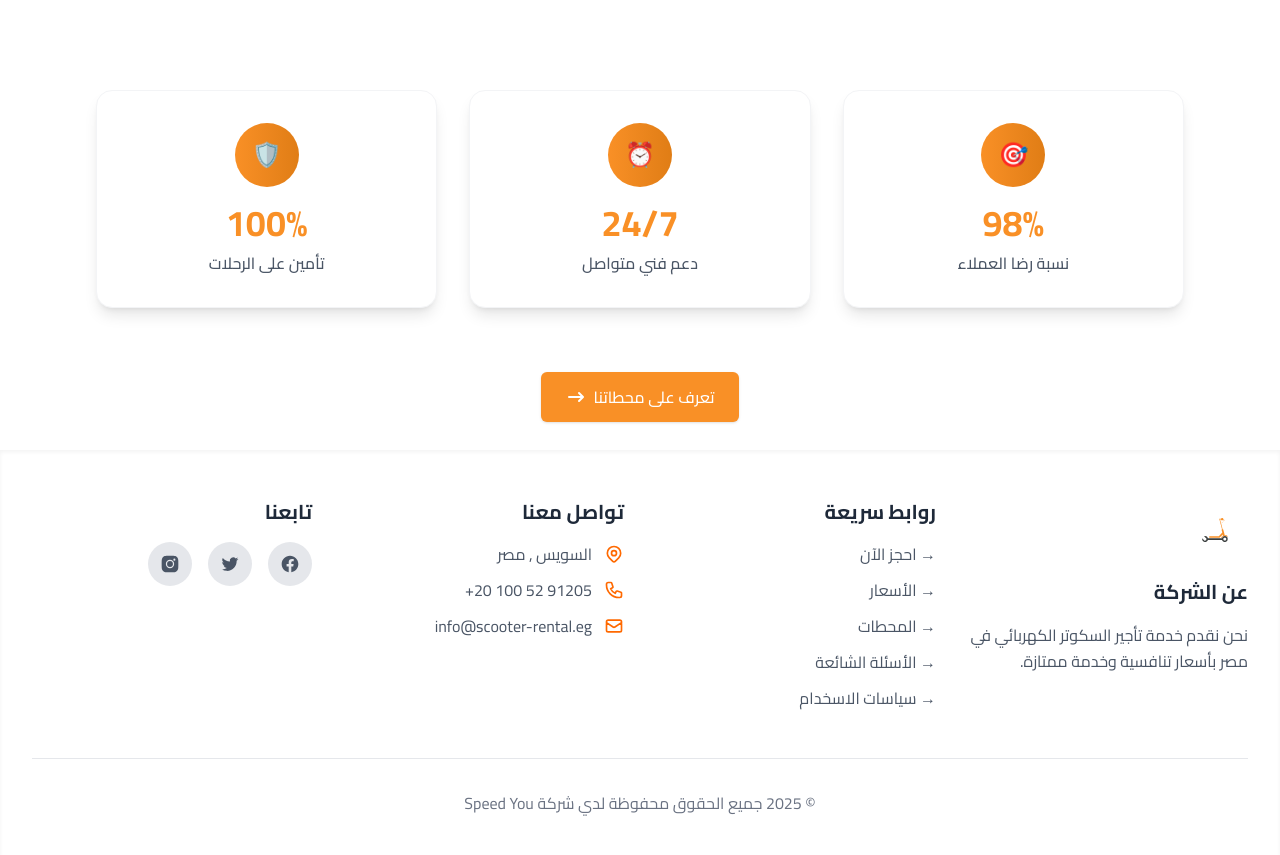
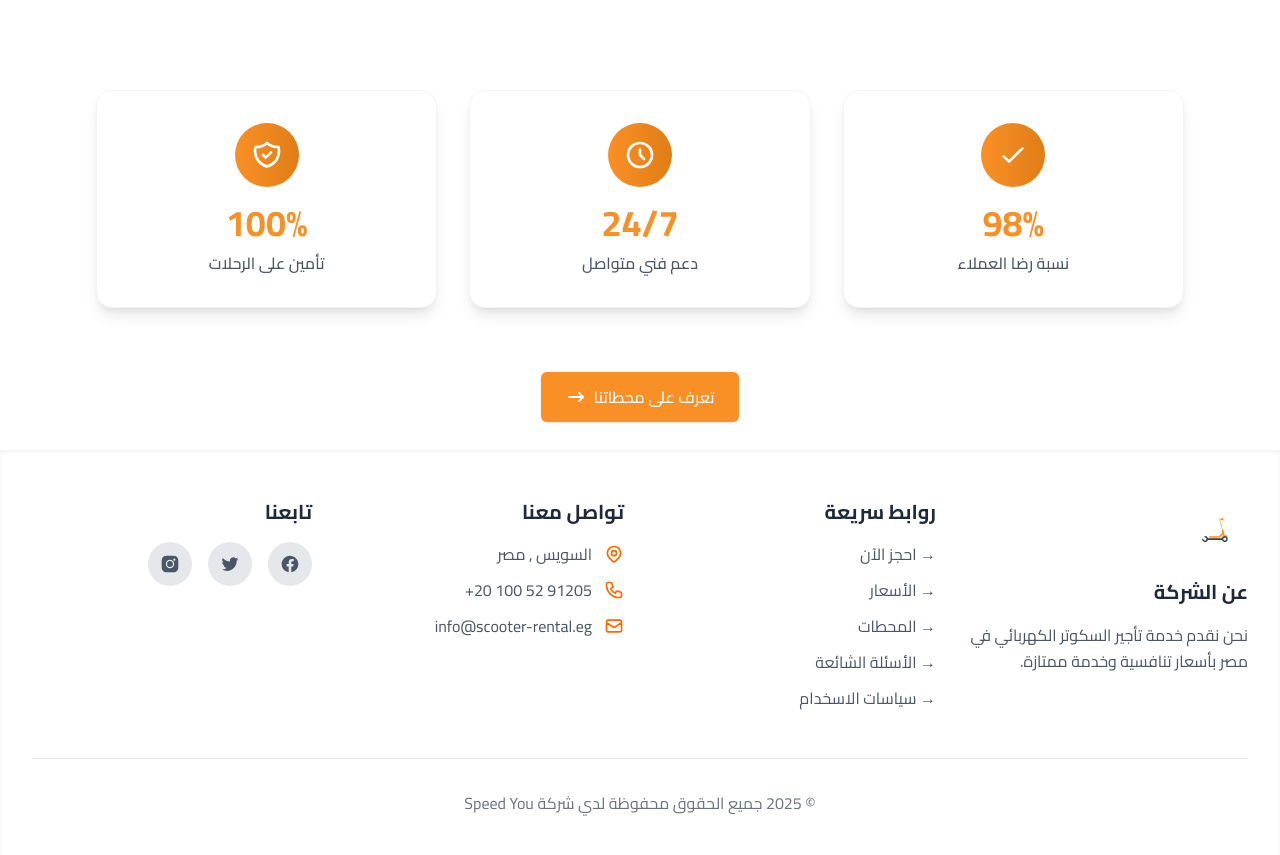
Before and after one commit to hazemezz123/Economic-Project, a React (Vite) app: page / in a window 1280 px wide. Shown: the part 2160-3015 px from the top of the page. Built offline with nearby package versions, Linux system fonts and the light colour scheme.

Commit message:
ContactUs Done !

```diff
--- a/package.json
+++ b/package.json
@@ -10,6 +10,7 @@
     "preview": "vite preview"
   },
   "dependencies": {
+    "@emailjs/browser": "^4.4.1",
     "@fontsource/cairo": "^5.1.1",
     "@heroicons/react": "^2.2.0",
     "@tailwindcss/vite": "^4.0.4",
--- a/src/pages/ContactUs.jsx
+++ b/src/pages/ContactUs.jsx
@@ -1,7 +1,15 @@
-import React from "react";
+import React, { useState, useRef } from "react";
 import { motion, AnimatePresence } from "framer-motion";
+import emailjs from "@emailjs/browser";
 
 const ContactUs = () => {
+  const form = useRef();
+  const [isSubmitting, setIsSubmitting] = useState(false);
+  const [submitStatus, setSubmitStatus] = useState({
+    show: false,
+    isSuccess: false,
+    message: "",
+  });
   const pageVariants = {
     initial: { opacity: 0, y: 20 },
     animate: { opacity: 1, y: 0 },
@@ -37,22 +45,75 @@ const ContactUs = () => {
     },
   ];
 
+  const handleSubmit = (e) => {
+    e.preventDefault();
+    setIsSubmitting(true);
+
+    emailjs
+      .sendForm(
+        "service_98k8dc8",
+        "template_iev0s7v",
+        form.current,
+        "Ef9BuuT4r_8kwD4f_"
+      )
+      .then((result) => {
+        setSubmitStatus({
+          show: true,
+          isSuccess: true,
+          message: "تم إرسال رسالتك بنجاح!",
+        });
+        form.current.reset();
+      })
+      .catch((error) => {
+        setSubmitStatus({
+          show: true,
+          isSuccess: false,
+          message: "حدث خطأ أثناء إرسال الرسالة. يرجى المحاولة مرة أخرى.",
+        });
+      })
+      .finally(() => {
+        setIsSubmitting(false);
+        setTimeout(() => {
+          setSubmitStatus({ show: false, isSuccess: false, message: "" });
+        }, 5000);
+      });
+  };
+
   return (
     <AnimatePresence>
-      <div className="min-h-screen p-25 bg-gray-50 dark:bg-gray-900 ">
+      <div className="min-h-screen p-25 bg-gray-50 dark:bg-gray-900">
         <motion.div
           variants={pageVariants}
           initial="initial"
           animate="animate"
           exit="exit"
           transition={{ duration: 0.5 }}
-          className="max-w-2xl mx-auto"
+          className="max-w-2xl mx-auto px-4 py-16"
         >
           <h1 className="text-4xl font-bold text-center mb-8 text-orange-500 dark:text-orange-400">
             تواصل معنا
           </h1>
 
+          <AnimatePresence>
+            {submitStatus.show && (
+              <motion.div
+                initial={{ opacity: 0, y: -20 }}
+                animate={{ opacity: 1, y: 0 }}
+                exit={{ opacity: 0, y: -20 }}
+                className={`mb-4 p-4 rounded-lg ${
+                  submitStatus.isSuccess
+                    ? "bg-green-100 text-green-700 dark:bg-green-800 dark:text-green-100"
+                    : "bg-red-100 text-red-700 dark:bg-red-800 dark:text-red-100"
+                }`}
+              >
+                {submitStatus.message}
+              </motion.div>
+            )}
+          </AnimatePresence>
+
           <motion.form
+            ref={form}
+            onSubmit={handleSubmit}
             variants={formVariants}
             initial="initial"
             animate="animate"
@@ -65,7 +126,9 @@ const ContactUs = () => {
               </label>
               <input
                 type="text"
+                name="user_name"
                 placeholder="أدخل اسمك"
+                required
                 className="w-full px-4 py-3 rounded-lg border border-gray-300 dark:border-gray-700
                          focus:ring-2 focus:ring-orange-500 focus:border-orange-500 outline-none
                          bg-white dark:bg-gray-800 text-gray-900 dark:text-white
@@ -79,7 +142,9 @@ const ContactUs = () => {
               </label>
               <input
                 type="email"
+                name="user_email"
                 placeholder="أدخل بريدك الإلكتروني"
+                required
                 className="w-full px-4 py-3 rounded-lg border border-gray-300 dark:border-gray-700
                          focus:ring-2 focus:ring-orange-500 focus:border-orange-500 outline-none
                          bg-white dark:bg-gray-800 text-gray-900 dark:text-white
@@ -92,8 +157,10 @@ const ContactUs = () => {
                 الرسالة
               </label>
               <textarea
+                name="message"
                 rows="5"
                 placeholder="اكتب رسالتك هنا"
+                required
                 className="w-full px-4 py-3 rounded-lg border border-gray-300 dark:border-gray-700
                          focus:ring-2 focus:ring-orange-500 focus:border-orange-500 outline-none
                          bg-white dark:bg-gray-800 text-gray-900 dark:text-white
@@ -102,17 +169,22 @@ const ContactUs = () => {
             </div>
 
             <motion.button
+              type="submit"
+              disabled={isSubmitting}
               whileHover={{ scale: 1.05 }}
               whileTap={{ scale: 0.95 }}
-              className="w-full px-6 py-3 text-white bg-orange-500 rounded-lg
-                       hover:bg-orange-600 dark:hover:bg-orange-600
-                       transition duration-300 ease-in-out transform"
+              className={`w-full px-6 py-3 text-white rounded-lg
+                       transition duration-300 ease-in-out transform
+                       ${
+                         isSubmitting
+                           ? "bg-gray-400 cursor-not-allowed"
+                           : "bg-orange-500 hover:bg-orange-600 dark:hover:bg-orange-600"
+                       }`}
             >
-              إرسال الرسالة
+              {isSubmitting ? "جاري الإرسال..." : "إرسال الرسالة"}
             </motion.button>
           </motion.form>
 
-          {/* Updated Social Media Section */}
           <motion.div
             initial={{ opacity: 0 }}
             animate={{ opacity: 1 }}
--- a/src/pages/Home.jsx
+++ b/src/pages/Home.jsx
@@ -432,7 +432,19 @@ function Home() {
               transition={{ type: "spring", stiffness: 200, delay: 0.1 }}
               className="bg-gradient-to-r from-[#f99026] to-[#e07d15] w-16 h-16 rounded-full mx-auto mb-4 flex items-center justify-center"
             >
-              <span className="text-2xl text-white">🎯</span>
+              <svg
+                className="w-8 h-8 text-white"
+                fill="none"
+                stroke="currentColor"
+                viewBox="0 0 24 24"
+              >
+                <path
+                  strokeLinecap="round"
+                  strokeLinejoin="round"
+                  strokeWidth={2}
+                  d="M5 13l4 4L19 7"
+                />
+              </svg>
             </motion.div>
             <motion.div
               initial={{ y: 20, opacity: 0 }}
@@ -459,7 +471,19 @@ function Home() {
               transition={{ type: "spring", stiffness: 200, delay: 0.2 }}
               className="bg-gradient-to-r from-[#f99026] to-[#e07d15] w-16 h-16 rounded-full mx-auto mb-4 flex items-center justify-center"
             >
-              <span className="text-2xl text-white">⏰</span>
+              <svg
+                className="w-8 h-8 text-white"
+                fill="none"
+                stroke="currentColor"
+                viewBox="0 0 24 24"
+              >
+                <path
+                  strokeLinecap="round"
+                  strokeLinejoin="round"
+                  strokeWidth={2}
+                  d="M12 8v4l3 3m6-3a9 9 0 11-18 0 9 9 0 0118 0z"
+                />
+              </svg>
             </motion.div>
             <motion.div
               initial={{ y: 20, opacity: 0 }}
@@ -486,7 +510,19 @@ function Home() {
               transition={{ type: "spring", stiffness: 200, delay: 0.3 }}
               className="bg-gradient-to-r from-[#f99026] to-[#e07d15] w-16 h-16 rounded-full mx-auto mb-4 flex items-center justify-center"
             >
-              <span className="text-2xl text-white">🛡️</span>
+              <svg
+                className="w-8 h-8 text-white"
+                fill="none"
+                stroke="currentColor"
+                viewBox="0 0 24 24"
+              >
+                <path
+                  strokeLinecap="round"
+                  strokeLinejoin="round"
+                  strokeWidth={2}
+                  d="M9 12l2 2 4-4m5.618-4.016A11.955 11.955 0 0112 2.944a11.955 11.955 0 01-8.618 3.04A12.02 12.02 0 003 9c0 5.591 3.824 10.29 9 11.622 5.176-1.332 9-6.03 9-11.622 0-1.042-.133-2.052-.382-3.016z"
+                />
+              </svg>
             </motion.div>
             <motion.div
               initial={{ y: 20, opacity: 0 }}
@@ -504,12 +540,7 @@ function Home() {
       </div>
 
       {/* CTA Button */}
-      <motion.div
-        initial={{ opacity: 0, y: 20 }}
-        whileInView={{ opacity: 1, y: 0 }}
-        transition={{ duration: 0.8, delay: 1.2 }}
-        className="mt-16 text-center"
-      >
+      <motion.div animate={{ opacity: 1, y: 0 }} className="mt-16 text-center">
         <Link
           to="/stations"
           className="inline-flex items-center px-6 py-3 border border-transparent text-base font-medium rounded-md shadow-sm text-white bg-[#f99026] hover:bg-[#e07d15] transition-colors duration-200 mb-7"
```
Also changed, not shown: 1 other file (tests, documents, lock files or other folders).
